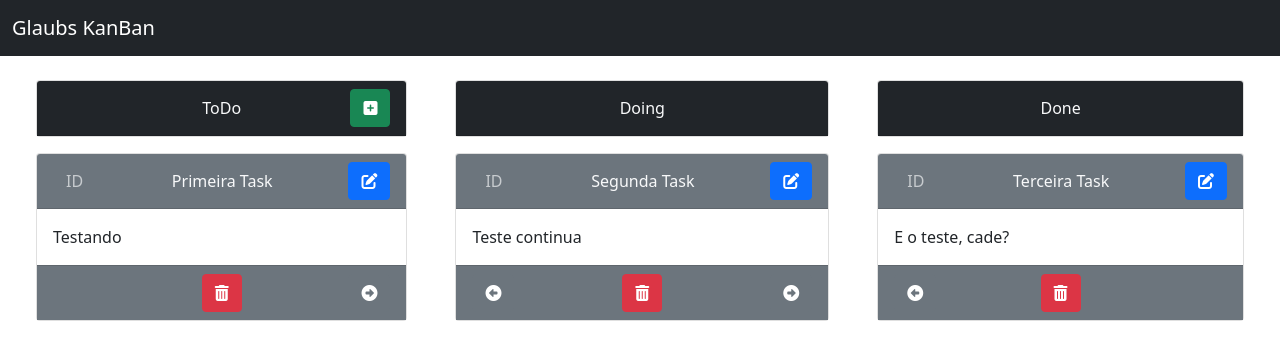
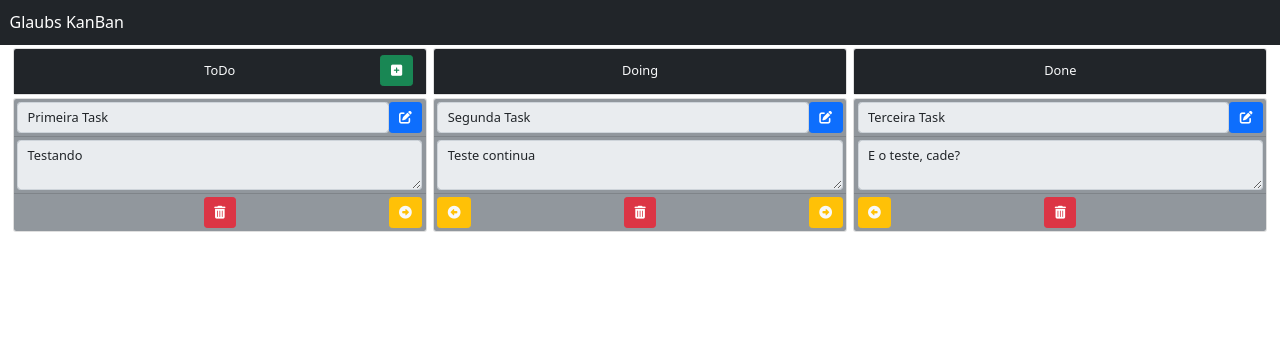
Before and after one commit to GAPJr/Glaubs_KanBan, an Angular app in the folder FRONT/: page / in a window 1280 px wide. Shown: the top 360 px of the page. Built offline with nearby package versions, Linux system fonts and the light colour scheme.

Commit message:
fix layout

```diff
--- a/FRONT/src/app/container/column/card/card.component.css
+++ b/FRONT/src/app/container/column/card/card.component.css
@@ -1,11 +1,11 @@
 .card-flyer:hover{
-  transform:scale(1.05);
-  background: #fff;
+  transform:scale(1.01);
+  background: rgb(0, 0, 0);
   box-shadow: 0px 15px 26px rgba(83, 82, 78, 0.5);
-  -webkit-transition: all 0.3s ease-in;
-  -moz-transition: all 0.3s ease-in;
-  -ms-transition: all 0.3s ease-in;
-  -o-transition: all 0.3s ease-in;
-  transition: all 0.3s ease-in;
-  margin-top: 50px;
+  -webkit-transition: all 0.2s ease-in;
+  -moz-transition: all 0.2s ease-in;
+  -ms-transition: all 0.2s ease-in;
+  -o-transition: all 0.2s ease-in;
+  transition: all 0.2s ease-in;
+  /* margin-top: 50px; */
 }
--- a/FRONT/src/app/container/column/card/card.component.html
+++ b/FRONT/src/app/container/column/card/card.component.html
@@ -1,4 +1,4 @@
-<div class="card card-flyer m-2">
+<div class="card card-flyer my-1">
   <div
     class="
       card-header
@@ -6,35 +6,78 @@
       text-center
       d-flex
       justify-content-between
-      bg-secondary
+      bg-secondary bg-opacity-75
       text-light
+      p-1
     "
   >
-    <a class="btn text-light disabled"> ID </a>
-    <span>{{ card.titulo }}</span>
-    <a class="btn btn-primary" [ngClass]="editMode ? 'invisible' : 'visible'">
-      <i (click)='toggleEditMode()' class="fas fa-edit"></i>
+    <input
+      class="form-control"
+      type="text"
+      placeholder="Title"
+      value="{{ card.titulo }}"
+      [readonly]="!editMode"
+    />
+    <a
+      (click)="toggleEditMode()"
+      class="btn btn-primary"
+      [ngClass]="editMode ? 'invisible' : 'visible'"
+    >
+      <i class="fas fa-edit"></i>
     </a>
   </div>
-  <div class="card-body">
-    <p class="card-text">{{ card.conteudo }}</p>
+  <div class="card-body p-1 bg-secondary bg-opacity-75">
+    <textarea
+      class="form-control"
+      placeholder="Description"
+      [readonly]="!editMode"
+      >{{ card.conteudo }}
+    </textarea>
   </div>
-  <div class="card-footer d-flex justify-content-between bg-secondary" [ngClass]="editMode ? 'd-none' : 'd-flex'">
-    <a class="btn btn-secondary" [ngClass]="isFirst ? 'invisible' : 'visible'">
+
+  <div
+    class="
+      card-footer
+      d-flex
+      justify-content-between
+      bg-secondary bg-opacity-75
+      p-1
+    "
+    *ngIf="!editMode"
+  >
+    <a
+      class="btn btn-warning text-light"
+      (click)="toggleEditMode()"
+      [ngClass]="atFirstColumn ? 'invisible' : 'visible'"
+    >
       <i class="fas fa-arrow-alt-circle-left"></i>
     </a>
-    <a class="btn btn-danger">
+    <a class="btn btn-danger" (click)="toggleEditMode()">
       <i class="fas fa-trash-alt"></i>
     </a>
-    <a class="btn btn-secondary" [ngClass]="isLast ? 'invisible' : 'visible'">
+    <a
+      class="btn btn-warning text-light"
+      (click)="toggleEditMode()"
+      [ngClass]="atLastColumn ? 'invisible' : 'visible'"
+    >
       <i class="fas fa-arrow-alt-circle-right"></i>
     </a>
   </div>
-  <div class="card-footer d-flex justify-content-between bg-secondary" [ngClass]="editMode ? 'd-flex' : 'd-none'">
-    <a class="btn btn-danger">
-      <i (click)='toggleEditMode()' class="fas fa-ban"></i>
+
+  <div
+    class="
+      card-footer
+      d-flex
+      justify-content-between
+      bg-secondary bg-opacity-75
+      p-1
+    "
+    *ngIf="editMode"
+  >
+    <a (click)="toggleEditMode()" class="btn btn-danger">
+      <i class="fas fa-ban"></i>
     </a>
-    <a class="btn btn-success">
+    <a (click)="toggleEditMode()" class="btn btn-success">
       <i class="fas fa-save"></i>
     </a>
   </div>
--- a/FRONT/src/app/container/column/card/card.component.ts
+++ b/FRONT/src/app/container/column/card/card.component.ts
@@ -9,8 +9,8 @@ import { COLUMNS } from '../../../../shared/columns';
 })
 export class CardComponent implements OnInit {
   @Input() card: Card;
-  isFirst?: boolean;
-  isLast?: boolean;
+  atFirstColumn?: boolean;
+  atLastColumn?: boolean;
 
   editMode: boolean = false;
 
@@ -20,11 +20,12 @@ export class CardComponent implements OnInit {
   }
 
   ngOnInit(): void {
-    this.isFirst = this.cols.indexOf(this.card.lista) == 0;
-    this.isLast = this.cols.indexOf(this.card.lista) == this.cols.length - 1;
+    this.atFirstColumn = this.cols.indexOf(this.card.lista) == 0;
+    this.atLastColumn =
+      this.cols.indexOf(this.card.lista) == this.cols.length - 1;
   }
+
   toggleEditMode() {
     this.editMode = !this.editMode;
-    console.log(this.card.titulo);
   }
 }
--- a/FRONT/src/app/container/column/column.component.html
+++ b/FRONT/src/app/container/column/column.component.html
@@ -1,5 +1,5 @@
-<div class="d-flex flex-column p-3">
-  <div class="card m-2">
+<div class="d-flex flex-column p-1">
+  <div class="card">
     <div
       class="
         card-header
@@ -15,12 +15,16 @@
         <i class="fas fa-plus-square text"></i>
       </a>
       <span>{{ column }}</span>
-      <a class="btn btn-success" [ngClass]="column === 'ToDo' ? 'visible' : 'invisible' ">
-        <i (click)="createNewCard(column)" class="fas fa-plus-square text"></i>
+      <a
+        (click)="createNewCard(column)"
+        class="btn btn-success"
+        [ngClass]="column === 'ToDo' ? 'visible' : 'invisible'"
+      >
+        <i class="fas fa-plus-square text"></i>
       </a>
     </div>
   </div>
-  <div *ngFor="let card of cards" >
-    <app-card *ngIf="card.lista == column" [card]="card" ></app-card>
+  <div *ngFor="let card of cards">
+    <app-card *ngIf="card.lista == column" [card]="card"></app-card>
   </div>
 </div>
--- a/FRONT/src/app/container/container.component.html
+++ b/FRONT/src/app/container/container.component.html
@@ -1,5 +1,16 @@
 <div class="container-fluid">
-  <div class="d-flex flex-row flex-nowrap justify-content-between align-items-start">
-    <app-column *ngFor="let col of columns" [column]=col class="flex-fill"></app-column>
+  <div
+    class="
+      d-flex
+      flex-row flex-nowrap
+      justify-content-between
+      align-items-start
+    "
+  >
+    <app-column
+      *ngFor="let col of columns"
+      [column]="col"
+      class="flex-fill"
+    ></app-column>
   </div>
 </div>
--- a/FRONT/src/styles.css
+++ b/FRONT/src/styles.css
@@ -1 +1,4 @@
 /* You can add global styles to this file, and also import other style files */
+:root {
+    font-size: 0.8rem;
+}
```
Also changed, not shown: FRONT/src/app/app.module.ts (+4 -6 lines), FRONT/src/app/container/container.component.ts (+3 -5 lines).
